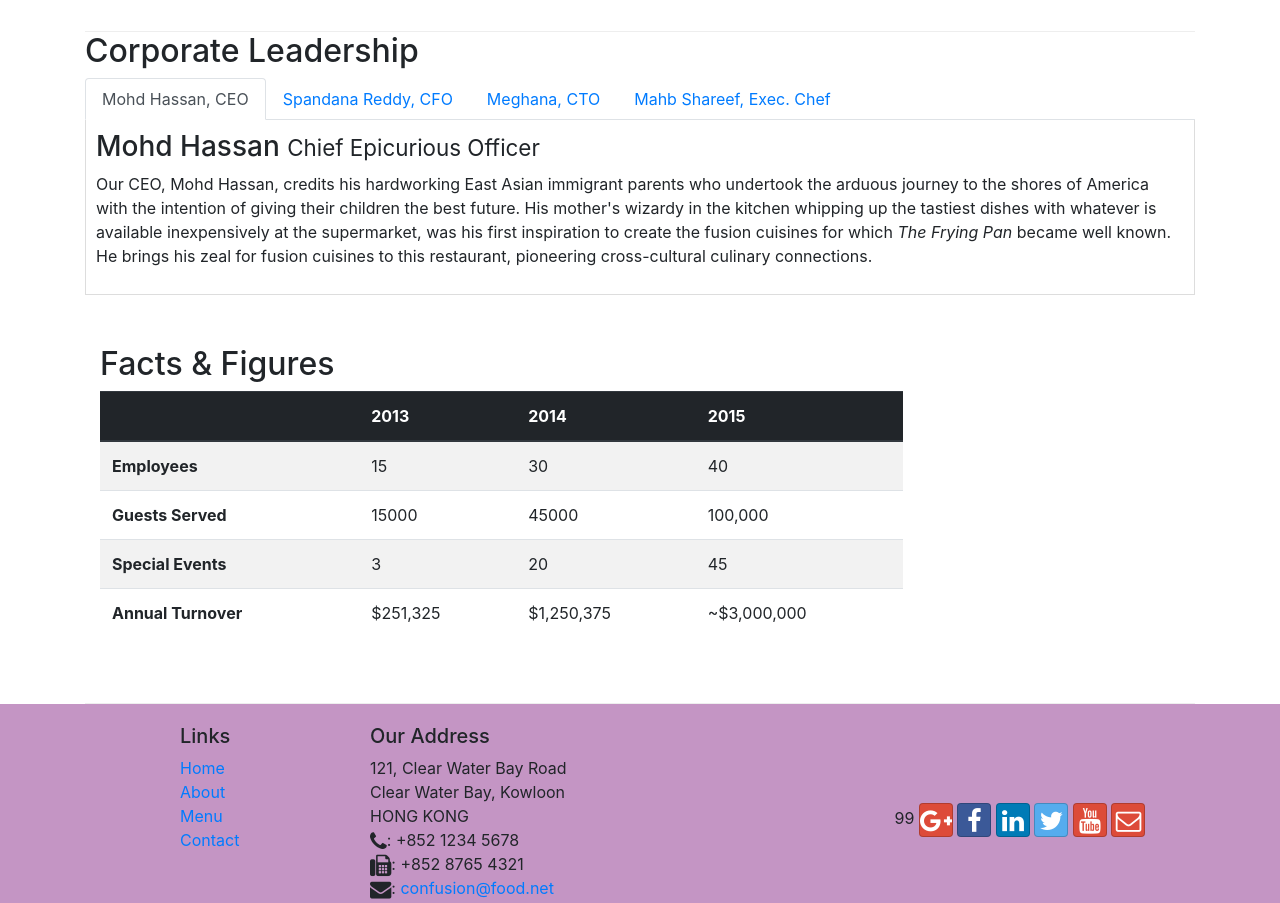
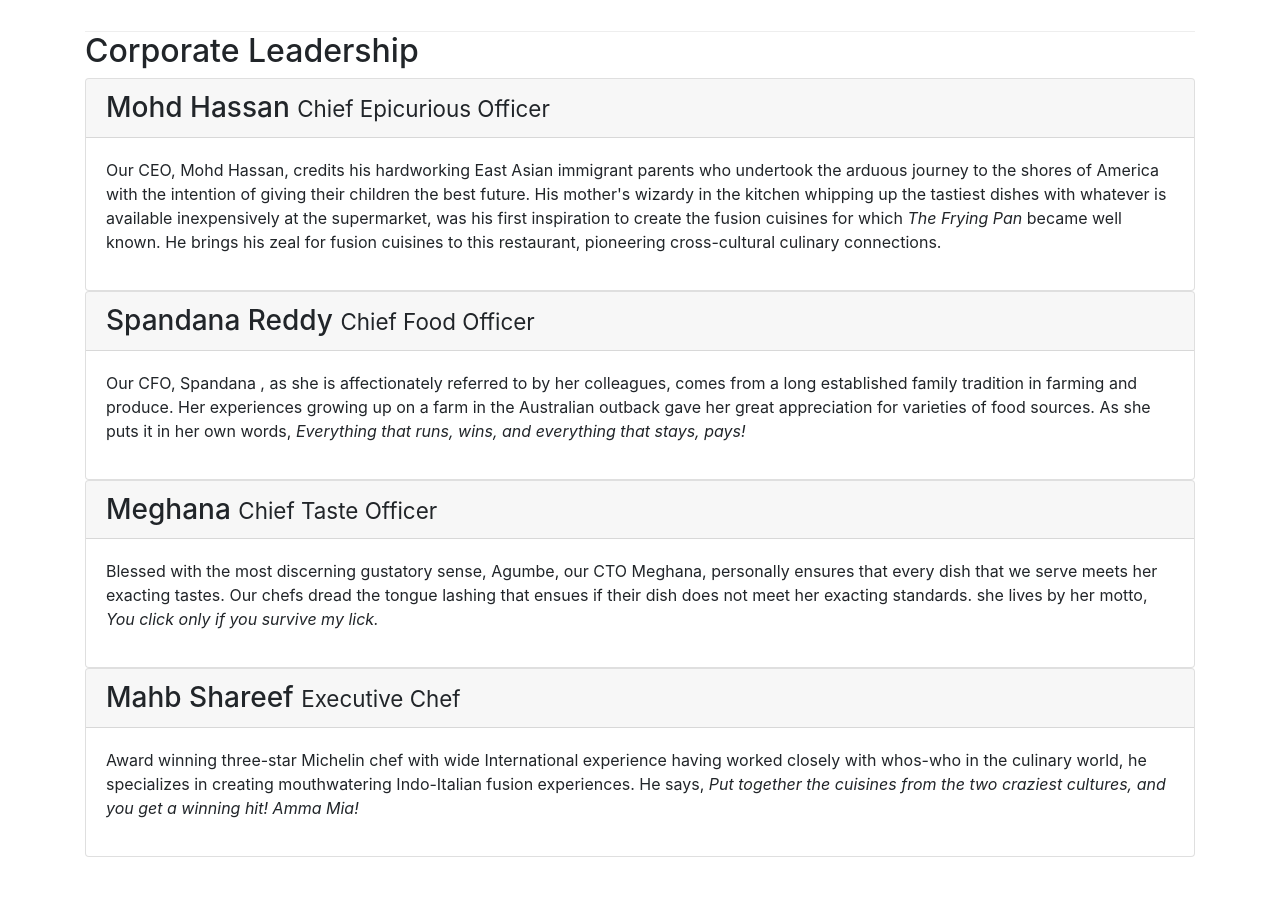
Before and after one commit to mohdhassan4/bootstrap_proj1, a website: page aboutus.html in a window 1280 px wide. Shown: the part 940-1843 px from the top of the page. Drawn offline with nearby package versions, Linux system fonts and the light colour scheme.

Commit message:
accordion

```diff
--- a/aboutus.html
+++ b/aboutus.html
@@ -104,45 +104,82 @@
         <div >
             <div>
                 <h2>Corporate Leadership</h2>
-                <ul class="nav nav-tabs">
-                    <li class="nav-item">
-                      <a class="nav-link active" href="#peter"
-                        role="tab" data-toggle="tab">Mohd Hassan, CEO</a>
-                    </li>
-                    <li class="nav-item">
-                      <a class="nav-link" href="#danny" role="tab"
-                        data-toggle="tab">Spandana Reddy, CFO</a>
-                    </li>
-                    <li class="nav-item">
-                      <a class="nav-link" href="#agumbe"role="tab"
-                        data-toggle="tab">Meghana, CTO</a>
-                    </li>
-                    <li class="nav-item">
-                      <a class="nav-link" href="#alberto" role="tab"
-                        data-toggle="tab">Mahb Shareef, Exec. Chef</a>
-                    </li>
-                </ul>
 
-                <div class="tab-content">
-                      <div role="tabpanel" class="tab-pane fade show active" id="peter">
-                        <h3>Mohd Hassan <small>Chief Epicurious Officer</small></h3>
+
+                <div id="accordion">
+                    <div class ="card">
+                         <div class="card-header" role="tab" id="peterhead">
+                            <h3 class="mb-0">
+                                <a data-toggle="collapse" data-target="#peter">
+                                     Mohd Hassan <small>Chief Epicurious Officer</small>
+                                </a>
+                            </h3>
+                         </div>
+
+                         <div role="tabpanel" class="collapse show" id="peter" data-parent="#accordion">
+                             <div class ="card-body">
                                 <p class="d-none d-sm-block">Our CEO, Mohd Hassan, credits his hardworking East Asian immigrant parents who undertook the arduous journey to the shores of America with the intention of giving their children the best future. His mother's wizardy in the kitchen whipping up the tastiest dishes with whatever is available inexpensively at the supermarket, was his first inspiration to create the fusion cuisines for which <em>The Frying Pan</em> became well known. He brings his zeal for fusion cuisines to this restaurant, pioneering cross-cultural culinary connections.</p>
+
+                             </div>
+                          </div>
+                    </div>
+
+                    <div id="accordion">
+                        <div class ="card">
+                             <div class="card-header" role="tab" id="dannyhead">
+                                <h3 class="mb-0">
+                                    <a data-toggle="collapse" data-target="#danny">
+                                        Spandana Reddy <small>Chief Food Officer</small>
+                                    </a>
+                                </h3>
+                             </div>
+
+                             <div role="tabpanel" class="collapse show" id="danny" data-parent="#accordion">
+                                 <div class ="card-body">
+                                    <p class="d-none d-sm-block">Our CFO, Spandana , as she is affectionately referred to by her colleagues, comes from a long established family tradition in farming and produce. Her experiences growing up on a farm in the Australian outback gave her great appreciation for varieties of food sources. As she puts it in her own words, <em>Everything that runs, wins, and everything that stays, pays!</em></p>
+
+                                 </div>
+                              </div>
+                        </div>
+
+                        <div id="accordion">
+                            <div class ="card">
+                                 <div class="card-header" role="tab" id="agumbehead">
+                                    <h3 class="mb-0">
+                                        <a data-toggle="collapse" data-target="#agumbe">
+                                            Meghana <small>Chief Taste Officer</small>
+                                        </a>
+                                    </h3>
+                                 </div>
+
+                                 <div role="tabpanel" class="collapse show" id="agumbe" data-parent="#accordion">
+                                     <div class ="card-body">
+                                        <p class="d-none d-sm-block">Blessed with the most discerning gustatory sense, Agumbe, our CTO Meghana, personally ensures that every dish that we serve meets her exacting tastes. Our chefs dread the tongue lashing that ensues if their dish does not meet her exacting standards. she lives by her motto, <em>You click only if you survive my lick.</em></p>
+
+                                     </div>
+                                  </div>
                             </div>
 
 
-                      <div role="tabpanel" class="tab-pane fade " id="danny">
-                        <h3>Spandana Reddy <small>Chief Food Officer</small></h3>
-                        <p class="d-none d-sm-block">Our CFO, Spandana , as she is affectionately referred to by her colleagues, comes from a long established family tradition in farming and produce. Her experiences growing up on a farm in the Australian outback gave her great appreciation for varieties of food sources. As she puts it in her own words, <em>Everything that runs, wins, and everything that stays, pays!</em></p>
+                            <div id="accordion">
+                                <div class ="card">
+                                     <div class="card-header" role="tab" id="albertohead">
+                                        <h3 class="mb-0">
+                                            <a data-toggle="collapse" data-target="#alberto">
+                                                Mahb Shareef <small>Executive Chef</small>
+                                            </a>
+                                        </h3>
                                      </div>
 
-                      <div role="tabpanel" class="tab-pane fade " id="agumbe">
-                       <h3>Meghana <small>Chief Taste Officer</small></h3>
-                       <p class="d-none d-sm-block">Blessed with the most discerning gustatory sense, Agumbe, our CTO Meghana, personally ensures that every dish that we serve meets her exacting tastes. Our chefs dread the tongue lashing that ensues if their dish does not meet her exacting standards. she lives by her motto, <em>You click only if you survive my lick.</em></p>
+                                     <div role="tabpanel" class="collapse show" id="alberto" data-parent="#accordion">
+                                         <div class ="card-body">
+                                            <p class="d-none d-sm-block">Award winning three-star Michelin chef with wide International experience having worked closely with whos-who in the culinary world, he specializes in creating mouthwatering Indo-Italian fusion experiences. He says, <em>Put together the cuisines from the two craziest cultures, and you get a winning hit! Amma Mia!</em></p>
+
                                      </div>
-                       <div role="tabpanel" class="tab-pane fade " id="alberto">
-                       <h3>Mahb Shareef <small>Executive Chef</small></h3>
-                       <p class="d-none d-sm-block">Award winning three-star Michelin chef with wide International experience having worked closely with whos-who in the culinary world, he specializes in creating mouthwatering Indo-Italian fusion experiences. He says, <em>Put together the cuisines from the two craziest cultures, and you get a winning hit! Amma Mia!</em></p>
                                 </div>
+                            </div>
+
+
                     </div>
 
             </div>
```
Lines whose indentation alone changed are shown as unchanged.
